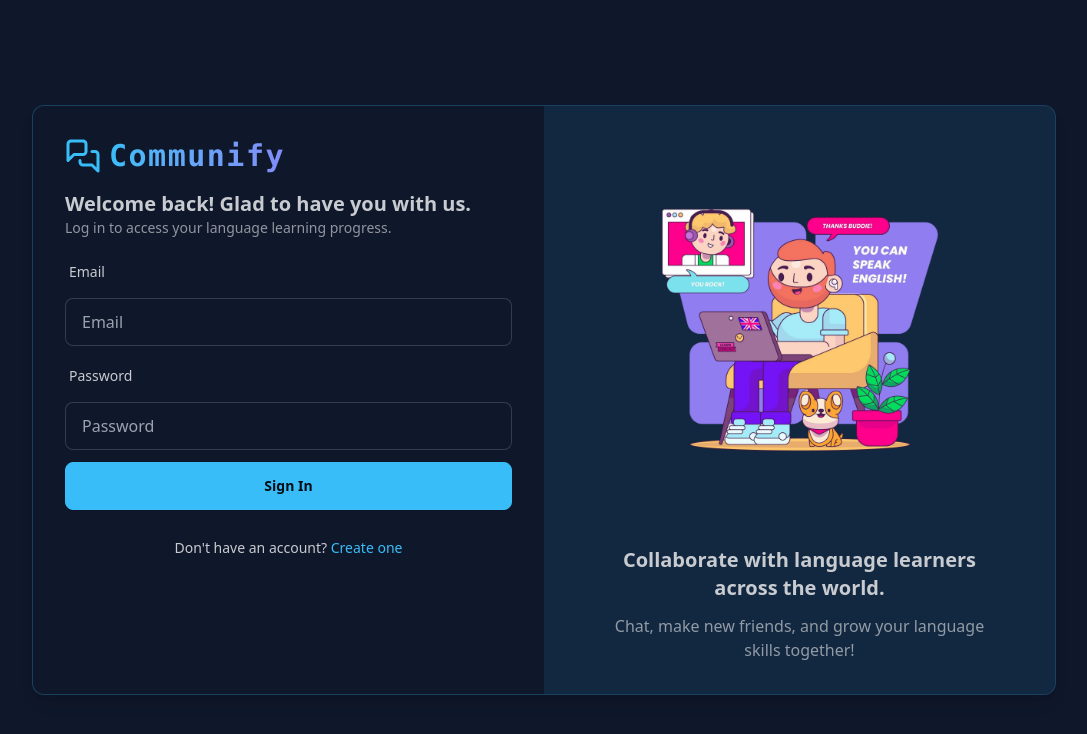
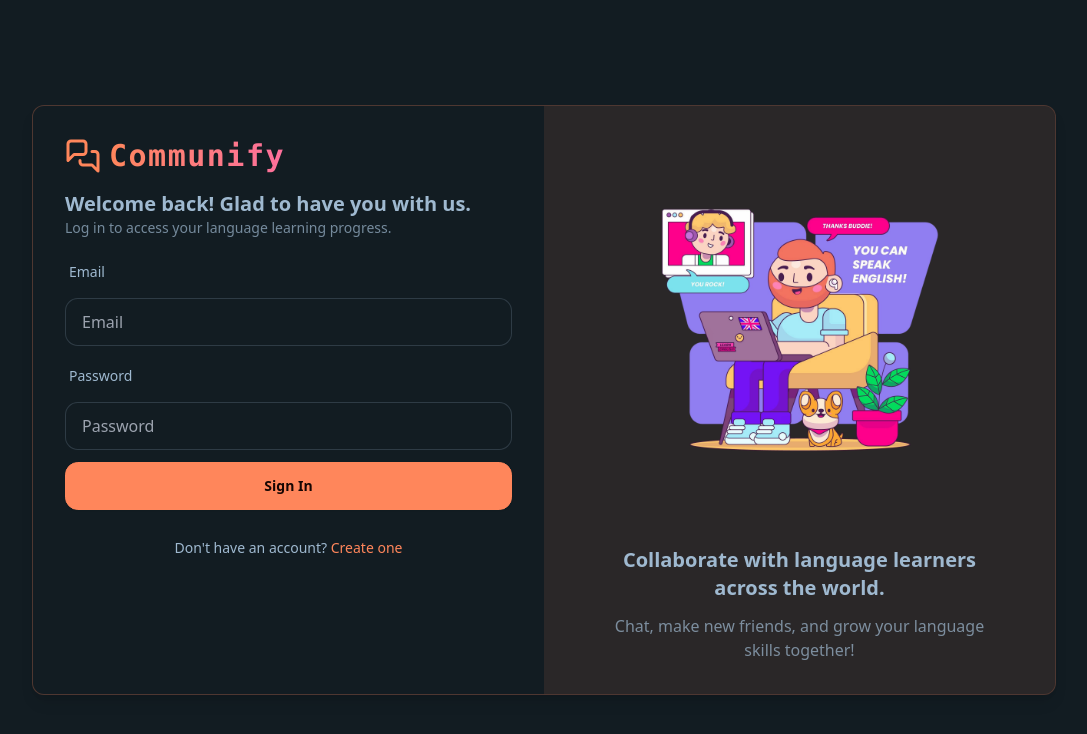
Before and after one commit to CodeByOS/Communify-MERN-Social-Platform, a React (Vite) app in the folder frontend/: page /login in a window 1280 px wide. Shown: the top 734 px of the page, without its empty margins (96-1183 px from the left). Built offline with nearby package versions, Linux system fonts and the light colour scheme; no server answers.

Commit message:
Change LoginPage Theme..

```diff
--- a/frontend/src/pages/LoginPage.jsx
+++ b/frontend/src/pages/LoginPage.jsx
@@ -19,7 +19,7 @@ const LoginPage = () => {
   return (
     <div
       className="h-screen flex items-center justify-center p-4 sm:p-6 md:p-8"
-      data-theme="night"
+      data-theme="sunset"
     >
       <div className="border border-primary/25 flex flex-col lg:flex-row w-full max-w-5xl mx-auto bg-base-100 rounded-xl shadow-lg overflow-hidden">
         {/* LOGIN FORM SECTION */}
```
